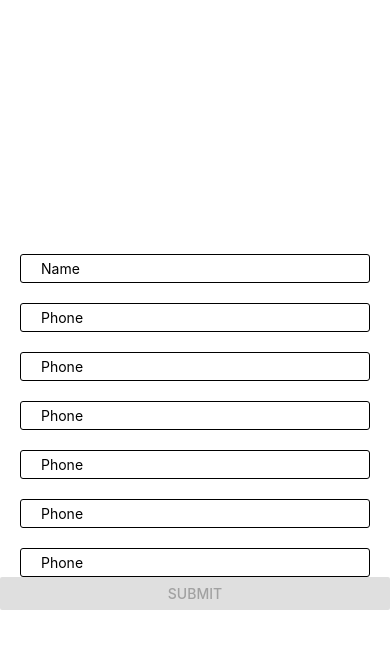
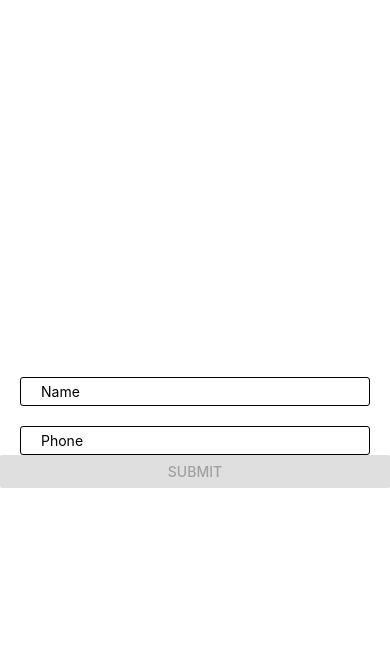
Before and after one commit to johnhill13/ListExample, a React Native app: screen / in a window 390 px wide. Both pictures are taken after a click on the button "ADD CONTACT". Shown: the top 648 px of the page. Built offline with nearby package versions, Linux system fonts and the light colour scheme.

Commit message:
creates handler for changes passing key

```diff
--- a/AddContactForm.js
+++ b/AddContactForm.js
@@ -45,15 +45,27 @@ export default class AddContactForm extends React.Component {
       this.validateForm();
   }
 
-  handleNameChange = name => {
-    this.setState({ name });
+  getHandler = key => {
+    return val => {
+      this.setState({ [key]: val });
+    };
   };
 
-  handlePhoneChange = phone => {
-    if (+phone >= 0 && phone.length <= 10) {
-      this.setState({ phone });
-    }
-  };
+
+  handleNameChange = this.getHandler("name"); // returns val => {this.setState({this.setState({name: val})}) }
+
+  //   handleNameChange = name => {
+  //     this.setState({ name });
+  //   };
+
+  handlePhoneChange = this.getHandler("phone");
+
+  // former handlePhoneCHange
+    handlePhoneChange = phone => {
+      if (+phone >= 0 && phone.length <= 10) {
+        this.setState({ phone });
+      }
+    };
 
   validateForm = () => {
     if (
@@ -101,41 +113,6 @@ export default class AddContactForm extends React.Component {
             keyboardType="numeric"
             placeholder="Phone"
           />
-          <TextInput
-            style={styles.input}
-            onChangeText={this.handlePhoneChange}
-            value={this.state.phone}
-            keyboardType="numeric"
-            placeholder="Phone"
-          />
-          <TextInput
-            style={styles.input}
-            onChangeText={this.handlePhoneChange}
-            value={this.state.phone}
-            keyboardType="numeric"
-            placeholder="Phone"
-          />
-          <TextInput
-            style={styles.input}
-            onChangeText={this.handlePhoneChange}
-            value={this.state.phone}
-            keyboardType="numeric"
-            placeholder="Phone"
-          />
-          <TextInput
-            style={styles.input}
-            onChangeText={this.handlePhoneChange}
-            value={this.state.phone}
-            keyboardType="numeric"
-            placeholder="Phone"
-          />
-          <TextInput
-            style={styles.input}
-            onChangeText={this.handlePhoneChange}
-            value={this.state.phone}
-            keyboardType="numeric"
-            placeholder="Phone"
-          />
           <Button
             title="Submit"
             onPress={this.handleSubmit}
```
